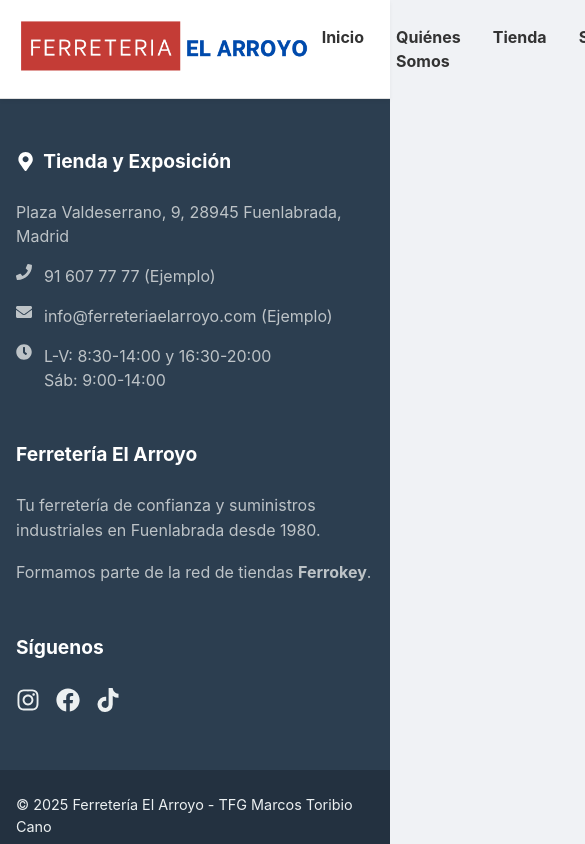
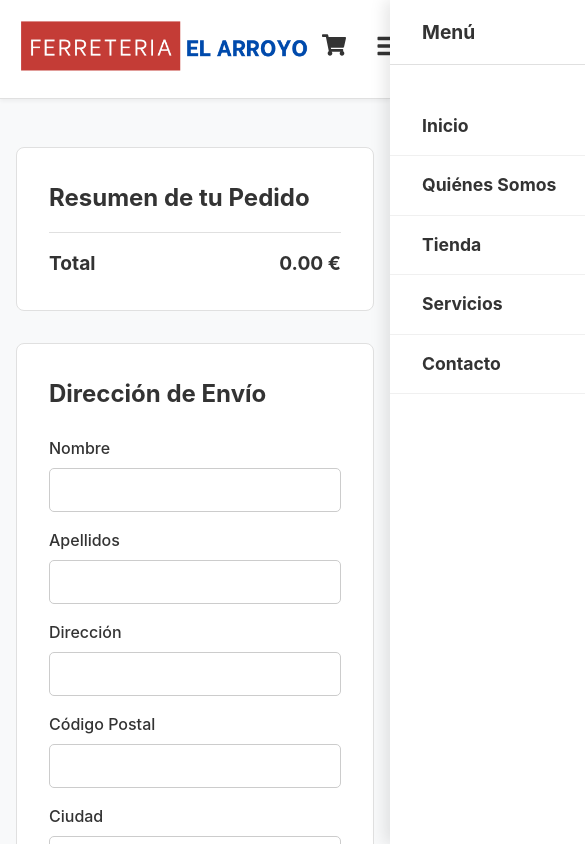
Before and after one commit to MarcosTc3/tfg-ferreteria-online, a React (Vite) app in the folder client/: page /finalizar-compra in a window 390 px wide. Shown: the top 844 px of the page, 585 px wide, since content can reach past the window. Built offline with nearby package versions, Linux system fonts and the light colour scheme.

Commit message:
feat: Implementar header responsive con menú y página de checkout

```diff
--- a/client/src/App.jsx
+++ b/client/src/App.jsx
@@ -1,17 +1,17 @@
 // src/App.jsx
+
 import { Routes, Route } from 'react-router-dom';
 import Header from './components/Header/Header';
 import Footer from './components/Footer/Footer';
 import Inicio from './pages/Inicio';
 import Tienda from './pages/Tienda';
+import Servicios from './pages/Servicios';
 import Contacto from './pages/Contacto';
 import QuienesSomos from './pages/QuienesSomos';
 import PoliticaPrivacidad from './pages/PoliticaPrivacidad';
 import AvisoLegal from './pages/AvisoLegal';
-import Servicios from './pages/Servicios';
-
-// 1. Importa la nueva página de Carrito
 import Carrito from './pages/Carrito';
+import FinalizarCompra from './pages/FinalizarCompra';
 
 function App() {
   return (
@@ -26,14 +26,13 @@
           <Route path="/quienes-somos" element={<QuienesSomos />} />
           <Route path="/politica-privacidad" element={<PoliticaPrivacidad />} />
           <Route path="/aviso-legal" element={<AvisoLegal />} />
-
-          {/* 2. Añade la ruta para Carrito */}
           <Route path="/carrito" element={<Carrito />} />
+          <Route path="/finalizar-compra" element={<FinalizarCompra />} />
         </Routes>
       </main>
       <Footer />
     </>
-  )
+  );
 }
 
 export default App;
--- a/client/src/components/Header/Header.css
+++ b/client/src/components/Header/Header.css
@@ -5,12 +5,10 @@
   padding: 1rem 0;
   border-bottom: 1px solid #e0e0e0;
   box-shadow: 0 2px 4px rgba(0, 0, 0, 0.05);
-
-  /* --- NUEVOS ESTILOS PARA HEADER FIJO --- */
   position: sticky;
   top: 0;
   left: 0;
-  z-index: 1000; /* Asegura que esté por encima de otros contenidos */
+  z-index: 1000;
 }
 
 .header-container {
@@ -51,10 +49,7 @@
   color: #e3001b;
 }
 
-.main-navigation a.active {
-  color: #333;
-}
-
+.main-navigation a.active { color: #333; }
 .main-navigation a.active::after {
   content: '';
   position: absolute;
@@ -65,10 +60,7 @@
   background-color: #e3001b;
 }
 
-.header-cart-container {
-  position: relative;
-}
-
+.header-cart-container { position: relative; }
 .cart-icon-link {
   position: relative;
   font-size: 1.5rem;
@@ -95,16 +87,89 @@
   position: absolute;
   top: 100%;
   right: 0;
-  z-index: 1000;
+  z-index: 1001;
   padding-top: 1rem;
   opacity: 0;
   visibility: hidden;
   transform: translateY(-10px);
   transition: opacity 0.2s ease, visibility 0.2s ease, transform 0.2s ease;
 }
-
 .header-cart-container:hover .cart-preview-wrapper {
   opacity: 1;
   visibility: visible;
   transform: translateY(0);
 }
+
+.menu-toggle { display: none; } /* Oculto por defecto en escritorio */
+.mobile-menu-header { display: none; }
+
+/* ---- AQUI EMPIEZA LA MAGIA DEL RESPONSIVE ---- */
+@media (max-width: 992px) {
+  .header-right {
+    gap: 1.5rem; /* Reducimos espacio entre carrito y menú */
+  }
+
+  .menu-toggle {
+    display: block;
+    background: none;
+    border: none;
+    font-size: 1.5rem;
+    cursor: pointer;
+    color: #333;
+  }
+
+  .main-navigation {
+    position: fixed;
+    top: 0;
+    right: 0;
+    width: 300px;
+    height: 100vh;
+    background-color: white;
+    box-shadow: -5px 0 15px rgba(0,0,0,0.1);
+    transform: translateX(100%); /* Oculto fuera de la pantalla */
+    transition: transform 0.3s ease-in-out;
+    z-index: 2000;
+  }
+
+  .main-navigation.nav-open {
+    transform: translateX(0); /* Lo hacemos visible */
+  }
+
+  .main-navigation ul {
+    flex-direction: column; /* Apilamos los enlaces verticalmente */
+    gap: 0;
+    padding-top: 2rem;
+  }
+
+  .main-navigation a {
+    display: block;
+    padding: 1rem 2rem;
+    font-size: 1.1rem;
+    border-bottom: 1px solid #f0f0f0;
+  }
+
+  .main-navigation a.active::after {
+    display: none; /* Quitamos el subrayado en móvil */
+  }
+  .main-navigation a.active {
+    background-color: #f8f9fa; /* Resaltamos el enlace activo */
+    color: #e3001b;
+  }
+
+  .mobile-menu-header {
+    display: flex;
+    justify-content: space-between;
+    align-items: center;
+    padding: 1rem 2rem;
+    border-bottom: 1px solid #e0e0e0;
+    font-weight: bold;
+    font-size: 1.2rem;
+  }
+
+  .close-menu-btn {
+    background: none;
+    border: none;
+    font-size: 1.5rem;
+    cursor: pointer;
+  }
+}
--- a/client/src/components/Header/Header.jsx
+++ b/client/src/components/Header/Header.jsx
@@ -1,32 +1,45 @@
 // src/components/Header/Header.jsx
 
+import { useState } from 'react'; // 1. Importamos useState
 import { NavLink } from 'react-router-dom';
 import './Header.css';
 import logo from '../../assets/logo.jpg';
 import { useCart } from '../../context/CartContext';
 import CartPreview from '../CartPreview/CartPreview';
-import { FaShoppingCart } from 'react-icons/fa';
+import { FaShoppingCart, FaBars, FaTimes } from 'react-icons/fa'; // 2. Importamos iconos de menú
 
 function Header() {
   const { cartItems } = useCart();
   const totalItems = cartItems.reduce((sum, item) => sum + item.quantity, 0);
 
+  // 3. Estado para controlar si el menú móvil está abierto o cerrado
+  const [isMenuOpen, setIsMenuOpen] = useState(false);
+
+  // 4. Función para cerrar el menú (la usaremos en los enlaces)
+  const closeMobileMenu = () => setIsMenuOpen(false);
+
   return (
     <header className="site-header">
       <div className="container header-container">
-        <NavLink to="/">
+        <NavLink to="/" onClick={closeMobileMenu}>
           <img src={logo} alt="Logo Ferretería El Arroyo" className="header-logo" />
         </NavLink>
 
-        {/* --- NUEVO DIV PARA AGRUPAR LA PARTE DERECHA --- */}
         <div className="header-right">
-          <nav className="main-navigation">
+          {/* 5. Aplicamos una clase condicional al <nav> */}
+          <nav className={isMenuOpen ? "main-navigation nav-open" : "main-navigation"}>
+            <div className="mobile-menu-header">
+              <span>Menú</span>
+              <button className="close-menu-btn" onClick={() => setIsMenuOpen(false)}>
+                <FaTimes />
+              </button>
+            </div>
             <ul>
-              <li><NavLink to="/">Inicio</NavLink></li>
-              <li><NavLink to="/quienes-somos">Quiénes Somos</NavLink></li>
-              <li><NavLink to="/tienda">Tienda</NavLink></li>
-              <li><NavLink to="/servicios">Servicios</NavLink></li>
-              <li><NavLink to="/contacto">Contacto</NavLink></li>
+              <li><NavLink to="/" onClick={closeMobileMenu}>Inicio</NavLink></li>
+              <li><NavLink to="/quienes-somos" onClick={closeMobileMenu}>Quiénes Somos</NavLink></li>
+              <li><NavLink to="/tienda" onClick={closeMobileMenu}>Tienda</NavLink></li>
+              <li><NavLink to="/servicios" onClick={closeMobileMenu}>Servicios</NavLink></li>
+              <li><NavLink to="/contacto" onClick={closeMobileMenu}>Contacto</NavLink></li>
             </ul>
           </nav>
 
@@ -39,9 +52,12 @@
               <CartPreview />
             </div>
           </div>
+
+          {/* 6. Botón de hamburguesa que solo se verá en móvil */}
+          <button className="menu-toggle" onClick={() => setIsMenuOpen(true)}>
+            <FaBars />
+          </button>
         </div>
-        {/* --- FIN DEL DIV AGRUPADOR --- */}
-
       </div>
     </header>
   );
--- /dev/null
+++ b/client/src/pages/FinalizarCompra.css
@@ -0,0 +1,105 @@
+/* src/pages/FinalizarCompra.css */
+.checkout-page-container {
+  background-color: #f8f9fa;
+  padding: 3rem 1rem;
+}
+
+.checkout-layout {
+  max-width: 1200px;
+  margin: 0 auto;
+  display: grid;
+  grid-template-columns: 2fr 1fr;
+  gap: 2rem;
+}
+
+.checkout-form, .checkout-summary {
+  background-color: white;
+  padding: 2rem;
+  border-radius: 8px;
+  border: 1px solid #e0e0e0;
+}
+
+.checkout-section {
+  margin-bottom: 2.5rem;
+}
+
+.checkout-section h2 {
+  font-size: 1.5rem;
+  margin-bottom: 1.5rem;
+}
+
+.form-row {
+  display: flex;
+  gap: 1rem;
+}
+.form-group {
+  flex: 1;
+  margin-bottom: 1rem;
+}
+.form-group label {
+  display: block;
+  margin-bottom: 0.5rem;
+  font-weight: 500;
+}
+.form-group input {
+  width: 100%;
+  padding: 0.75rem;
+  border: 1px solid #ccc;
+  border-radius: 5px;
+  box-sizing: border-box;
+}
+
+.summary-item {
+  display: flex;
+  align-items: center;
+  margin-bottom: 1rem;
+}
+.summary-item-image {
+  width: 60px;
+  height: 60px;
+  object-fit: contain;
+  border: 1px solid #e0e0e0;
+  border-radius: 5px;
+  margin-right: 1rem;
+}
+.summary-item-info {
+  flex-grow: 1;
+}
+
+.summary-total-row {
+  display: flex;
+  justify-content: space-between;
+  padding-top: 1rem;
+  margin-top: 1rem;
+  border-top: 1px solid #e0e0e0;
+  font-size: 1.2rem;
+  font-weight: bold;
+}
+
+.place-order-btn {
+  width: 100%;
+  background-color: #e3001b;
+  color: white;
+  border: none;
+  padding: 1rem;
+  font-size: 1.1rem;
+  font-weight: bold;
+  border-radius: 5px;
+  cursor: pointer;
+}
+
+@media (max-width: 992px) {
+  .checkout-layout {
+    grid-template-columns: 1fr;
+  }
+  .checkout-summary {
+    grid-row: 1; /* El resumen aparece primero en móvil */
+  }
+}
+
+@media (max-width: 768px) {
+  .form-row {
+    flex-direction: column;
+    gap: 0;
+  }
+}
--- /dev/null
+++ b/client/src/pages/FinalizarCompra.jsx
@@ -0,0 +1,66 @@
+// src/pages/FinalizarCompra.jsx
+import './FinalizarCompra.css';
+import { useCart } from '../context/CartContext';
+
+function FinalizarCompra() {
+  const { cartItems } = useCart();
+  const total = cartItems.reduce((sum, item) => sum + item.price * item.quantity, 0);
+
+  const handleSubmit = (e) => {
+    e.preventDefault();
+    alert('Pedido realizado con éxito (simulación). ¡Gracias por tu compra!');
+  };
+
+  return (
+    <div className="checkout-page-container">
+      <div className="checkout-layout">
+        <div className="checkout-form">
+          <form onSubmit={handleSubmit}>
+            <div className="checkout-section">
+              <h2>Dirección de Envío</h2>
+              <div className="form-row">
+                <div className="form-group"><label>Nombre</label><input type="text" required /></div>
+                <div className="form-group"><label>Apellidos</label><input type="text" required /></div>
+              </div>
+              <div className="form-group"><label>Dirección</label><input type="text" required /></div>
+              <div className="form-row">
+                <div className="form-group"><label>Código Postal</label><input type="text" required /></div>
+                <div className="form-group"><label>Ciudad</label><input type="text" required /></div>
+              </div>
+            </div>
+
+            <div className="checkout-section">
+              <h2>Información de Pago (Simulación)</h2>
+              <div className="form-group"><label>Número de Tarjeta</label><input type="text" placeholder="1234 5678 1234 5678" required /></div>
+              <div className="form-row">
+                <div className="form-group"><label>Fecha de Caducidad</label><input type="text" placeholder="MM/AA" required /></div>
+                <div className="form-group"><label>CVC</label><input type="text" placeholder="123" required /></div>
+              </div>
+            </div>
+
+            <button type="submit" className="place-order-btn">Realizar el Pedido</button>
+          </form>
+        </div>
+
+        <aside className="checkout-summary">
+          <h2>Resumen de tu Pedido</h2>
+          {cartItems.map(item => (
+            <div key={item.id} className="summary-item">
+              <img src={item.image} alt={item.name} className="summary-item-image" />
+              <div className="summary-item-info">
+                <div>{item.name} (x{item.quantity})</div>
+                <strong>{(item.price * item.quantity).toFixed(2)} €</strong>
+              </div>
+            </div>
+          ))}
+          <div className="summary-total-row">
+            <span>Total</span>
+            <span>{total.toFixed(2)} €</span>
+          </div>
+        </aside>
+      </div>
+    </div>
+  );
+}
+
+export default FinalizarCompra;
```
